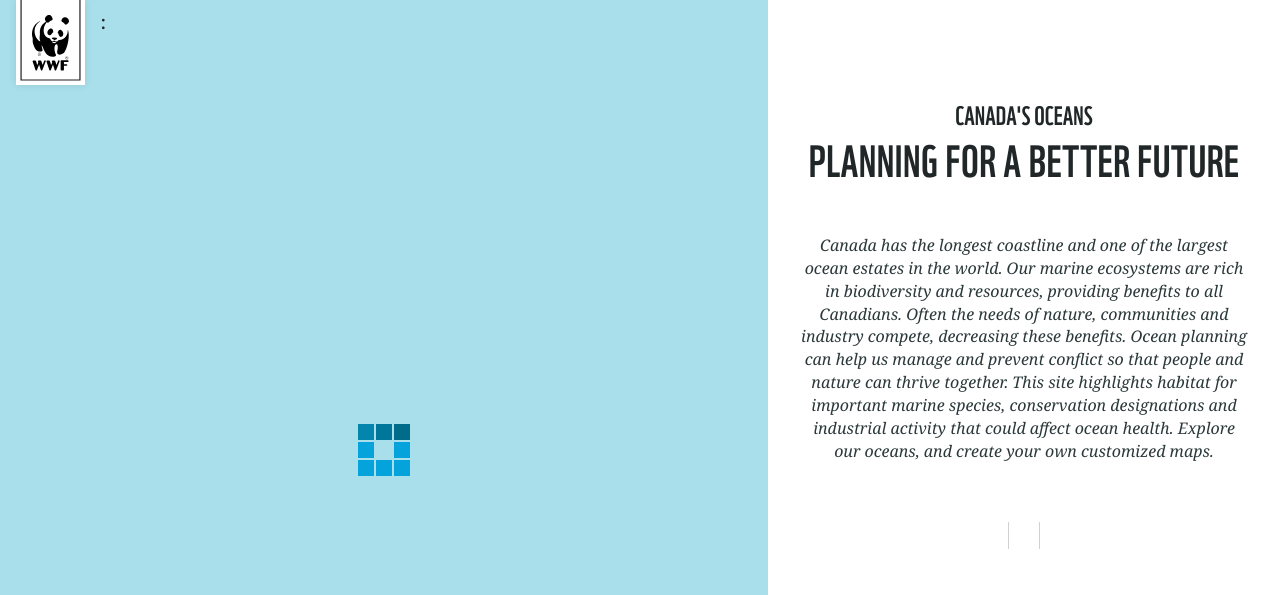
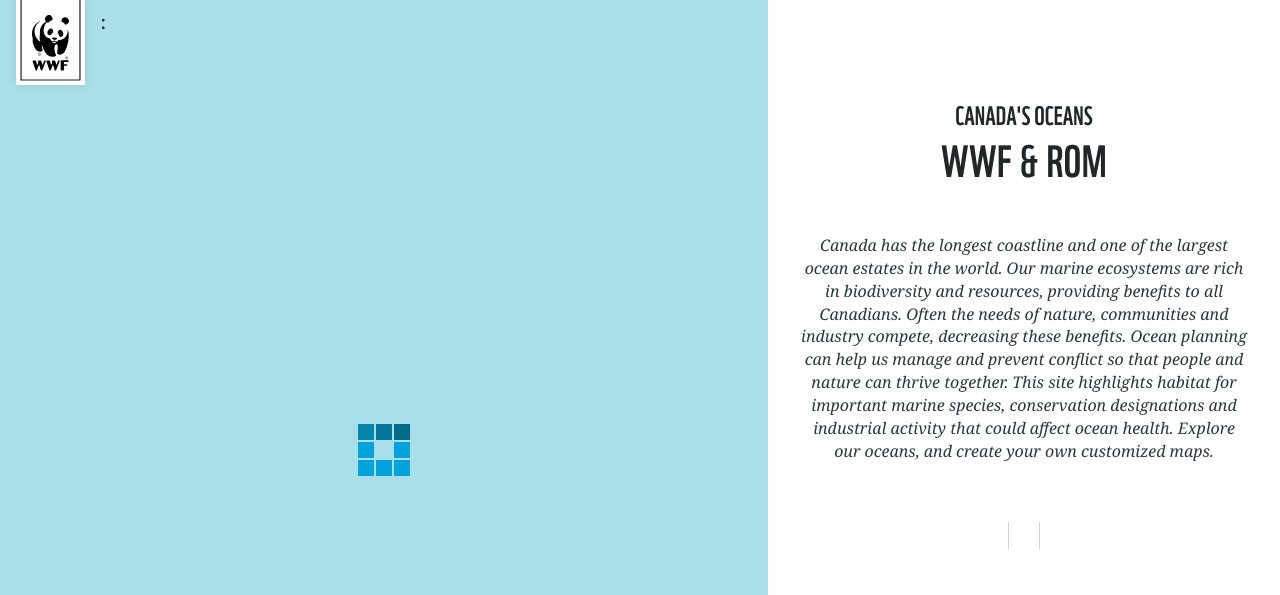
Before and after one commit to jangleress/jangleress.github.io, a Jekyll site: the page built from _posts/0100-01-01-index.md, in a window 1280 px wide, cut to the strip 0-595 px from the top of the page. Built offline with Jekyll 4.4.1, drawn with Linux system fonts in a browser that asks for light colours; our own code applies the rules of GitHub Pages for plain Markdown files.

Commit message:
Changed meta title
Updated title to reflect ROM's involvement

```diff
--- a/_posts/0100-01-01-index.md
+++ b/_posts/0100-01-01-index.md
@@ -4,12 +4,12 @@
 permalink: /
 lang: en
 title: Canada's oceans
-subtitle: Planning for a better future
-meta_title: 'Canada''s oceans: Planning for a better future'
-fb_title: 'Canada''s oceans: Planning for a better future'
+subtitle: WWF &amp; ROM
+meta_title: 'Canada''s oceans: WWF &amp; ROM'
+fb_title: 'Canada''s oceans: WWF &amp; ROM'
 fb_image: wwf-oceanplanning-facebook.png
 tw_image: wwf-oceanplanning-twitter.png
-tw_title: 'Canada''s oceans: Planning for a better future'
+tw_title: 'Canada''s oceans: WWF &amp; ROM'
 ---
 
 Canada has the longest coastline and one of the largest ocean estates in the world. Our marine ecosystems are rich in biodiversity and resources, providing benefits to all Canadians. Often the needs of nature, communities and industry compete, decreasing these benefits. Ocean planning can help us manage and prevent conflict so that people and nature can thrive together. This site highlights habitat for important marine species, conservation designations and industrial activity that could affect ocean health. Explore our oceans, and create your own customized maps.
```
